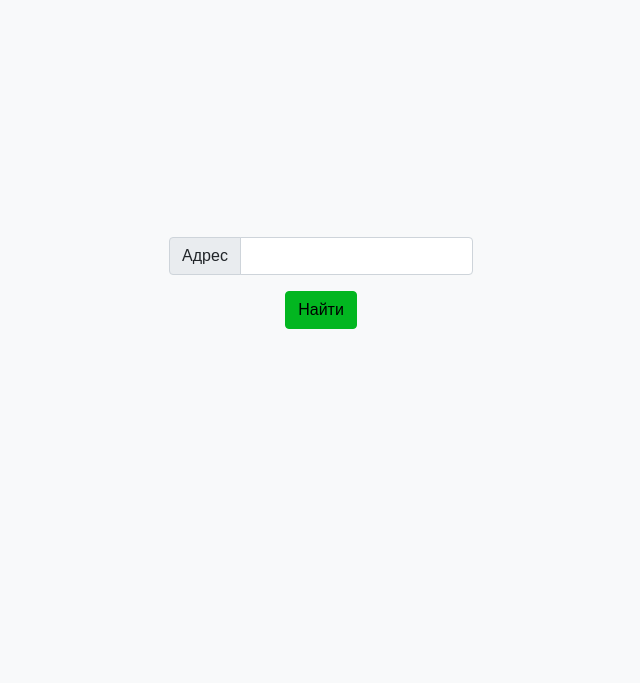
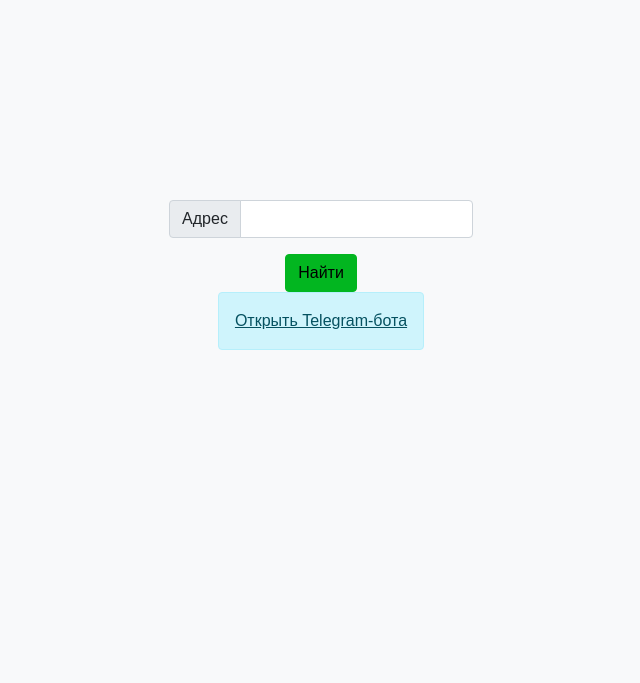
Before and after one commit to qventymr/flask-yandexapi, a Flask app: page / in a window 1280 px wide. Shown: the part 165-848 px from the top of the page, without its empty margins (319-959 px from the left). Run offline with Flask 3, Linux system fonts and the light colour scheme.

Commit message:
telegram button added

```diff
--- a/templates/index.html
+++ b/templates/index.html
@@ -7,7 +7,7 @@
         href="https://cdn.jsdelivr.net/npm/bootstrap@5.0.0-beta1/dist/css/bootstrap.min.css"
         integrity="sha384-giJF6kkoqNQ00vy+HMDP7azOuL0xtbfIcaT9wjKHr8RbDVddVHyTfAAsrekwKmP1"
         crossorigin="anonymous">
-        <link rel="stylesheet" href="{{ url_for('static', filename='css/style.css') }}">
+        <link rel="stylesheet" href="/static/css/style.css">
         <title>Main Page</title>
     </head>
     <body>
@@ -19,6 +19,7 @@
                 </div>
                 <button type="submit" class="btn btn-info">Найти</button>
             </form>
+            <a href="https://t.me/napitonebot" class="alert alert-info">Открыть Telegram-бота</a>
         </div>
     </body>
 </html>
```
